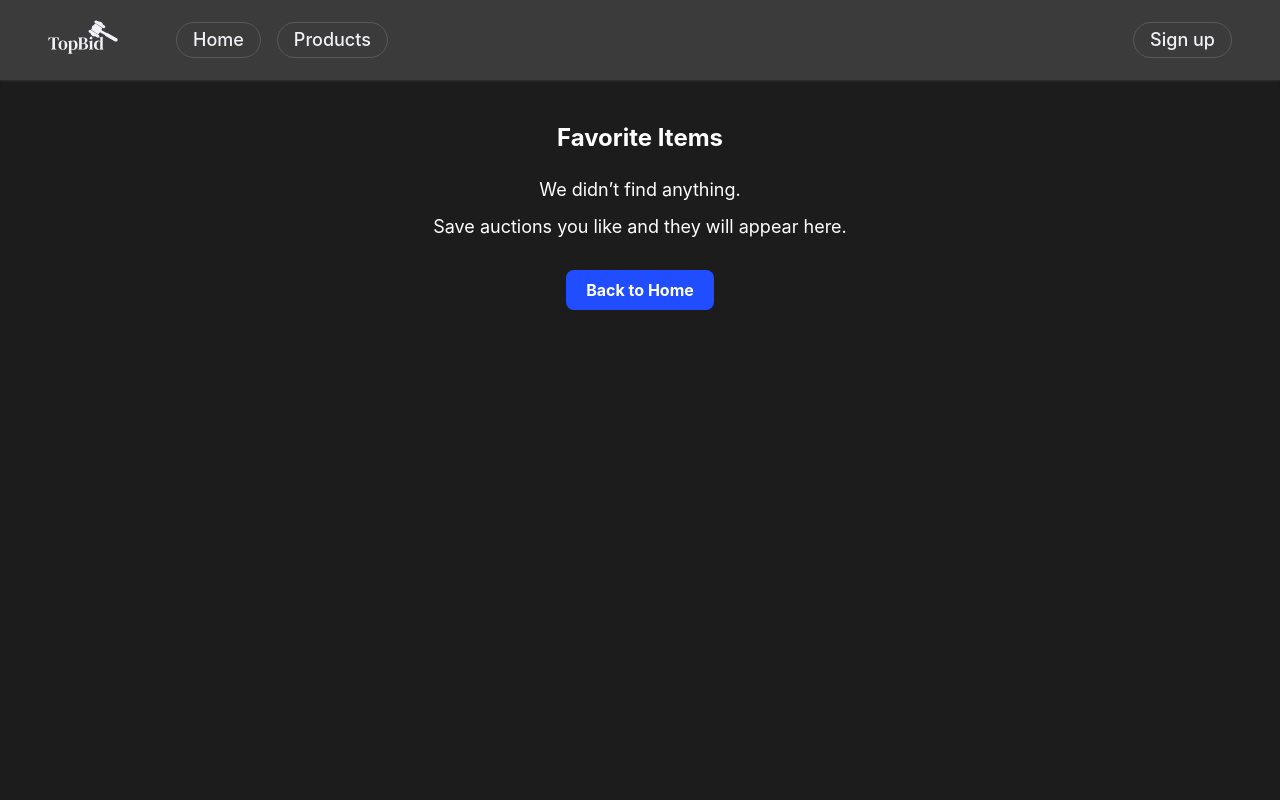
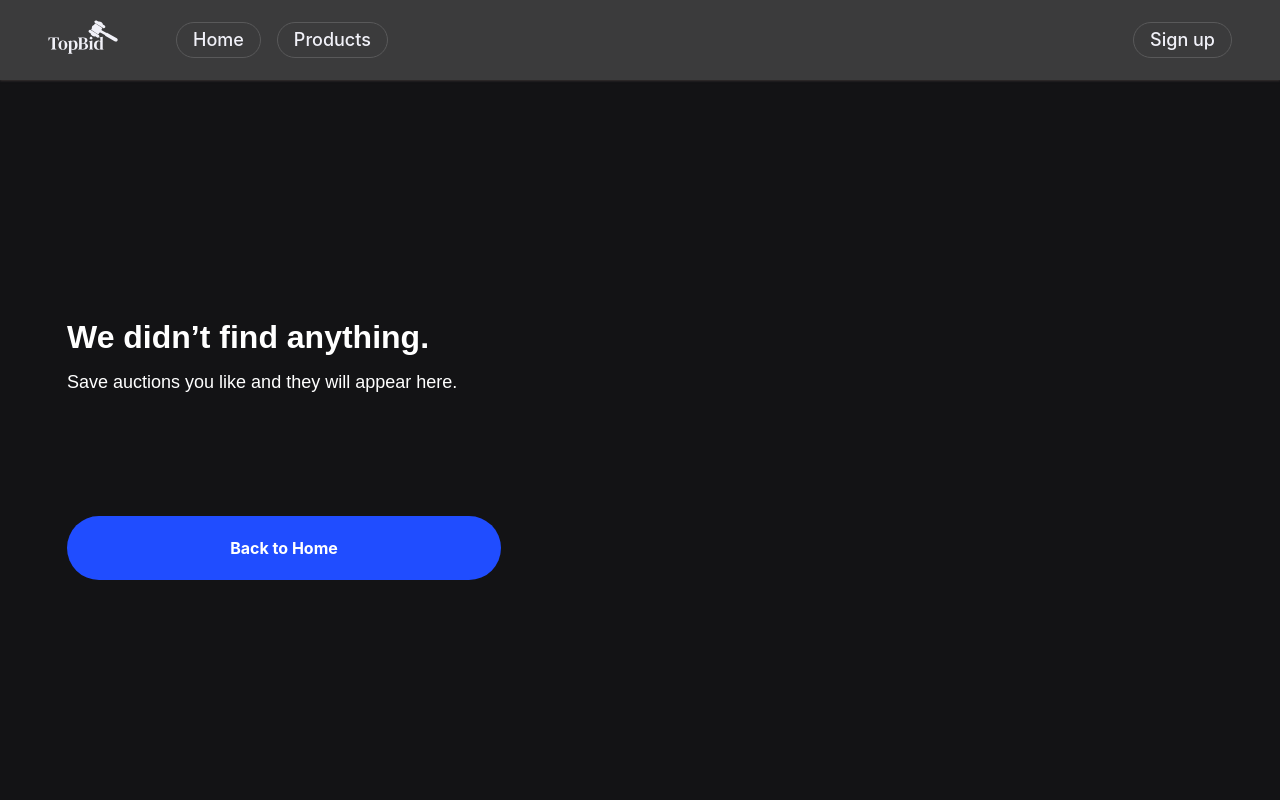
Before and after one commit to Eater228/team-project-fe, a React (Vite) app: page /#/save in a window 1280 px wide. Shown: the top 800 px of the page. Built offline with nearby package versions, Linux system fonts and the light colour scheme.

Commit message:
Update modal and save page, change widht icons navbar

```diff
--- a/src/Component/FavoritePage/FavoritePage.module.scss
+++ b/src/Component/FavoritePage/FavoritePage.module.scss
@@ -1,37 +1,69 @@
 .favoritePage {
+  // display: flex;
+  // align-items: center;
+  // justify-content: center;
   padding: 20px;
   min-height: 100vh; // Ensure the component stretches to the full height of the viewport
-  background-color: #1C1C1D;
+  // background-color: #1C1C1D;
   color: #fff;
 
-  h2 {
-    font-size: 24px;
-    margin-bottom: 20px;
-  }
+  // h2 {
+  //   font-family: 'Lexend Exa', sans-serif;
+  //   font-weight: 600;
+  //   font-size: 32px;
+  //   line-height: 35.2px;
+  //   letter-spacing: -5%;
+  //   margin-bottom: 20px;
+  // }
 
   p {
+    font-family: 'Lexend Exa', sans-serif;
+    font-weight: 500;
     font-size: 18px;
+    line-height: 27px;
+    letter-spacing: -8%;
   }
 }
 
 .noItemsMessage {
-  text-align: center;
+  display: flex;
+  flex-direction: column;
+  // align-items: center;
+  justify-content: center;
+  text-align: left; /* Align text to the left */
   font-size: 18px;
-  margin-top: 20px;
+  margin: 220px 0 0 47px;
+
+  h2 {
+    font-family: 'Lexend Exa', sans-serif;
+    font-weight: 600;
+    font-size: 32px;
+    line-height: 35.2px;
+    letter-spacing: -5%;
+    margin: 0;
+  }
 
   p {
-    margin: 10px 0;
+    font-family: 'Lexend Exa', sans-serif;
+    font-weight: 500;
+    font-size: 18px;
+    line-height: 27px;
+    letter-spacing: -8%;
+    margin: 14px 0 0 0;
   }
 
   .backToHomeButton {
-    margin-top: 20px;
-    padding: 10px 20px;
+    margin-top: 120px;
+    padding: 8px;
+    width: 434px;
+    height: 64px;
+    gap: 8px;
+    border-radius: 100px;
     font-size: 16px;
     font-weight: bold;
     color: #fff;
     background-color: #204dff;
     border: none;
-    border-radius: 8px;
     cursor: pointer;
 
     &:hover {
--- a/src/Component/FavoritePage/FavoritePage.tsx
+++ b/src/Component/FavoritePage/FavoritePage.tsx
@@ -16,12 +16,11 @@ export const FavoritePage: React.FC = () => {
 
   return (
     <div className={styles.favoritePage}>
-      <h2>Favorite Items</h2>
       {favoriteItems.length > 0 ? (
         <CardList products={favoriteItems} name="Favorites" itemsPerPage={12} />
       ) : (
         <div className={styles.noItemsMessage}>
-          <p>We didn’t find anything.</p>
+          <h2>We didn’t find anything.</h2>
           <p>Save auctions you like and they will appear here.</p>
           <button className={styles.backToHomeButton} onClick={handleBackToHome}>
             Back to Home
--- a/src/Component/NavBar/Navbar.module.scss
+++ b/src/Component/NavBar/Navbar.module.scss
@@ -53,6 +53,26 @@
   }
 }
 
+.createButton {
+  padding: 8px 16px;
+  border-radius: 50px;
+  border: 1px solid #59595a;
+  background-color: #204dff;
+  display: flex;
+  align-items: center;
+  color: #f1f1f8;
+  font-size: 18px;
+  font-weight: 500;
+  line-height: 18px;
+  text-decoration: none;
+  height: 100%;
+  letter-spacing: -8%;
+
+  &:hover {
+    background-color: #5073ff;
+  }
+}
+
 .active {
   background-color: #ecd57b;
   color: #1c1c1d;
@@ -86,14 +106,14 @@
   border: none;
   cursor: pointer;
   position: relative;
-  width: 48px;
-  height: 48px;
+  width: 35px;
+  height: 35px;
   padding: 0;
 }
 
 .notificationButton img {
-  width: 48px;
-  height: 48px;
+  width: 35px;
+  height: 35px;
 }
 
 .notificationDropdown {
@@ -154,7 +174,7 @@
   font-size: 16px;
   font-weight: 500;
   color: #f1f1f8;
-  padding: 8px 16px;
+  padding: 8px 0;
   border-radius: 50px;
   // border: 1px solid #59595a;
   // background-color: #1c1c1d;
@@ -169,8 +189,8 @@
   display: flex;
   align-items: center;
   justify-content: center;
-  width: 48px;
-  height: 48px;
+  width: 32px;
+  height: 32px;
   border: 1px solid white;
   border-radius: 50%;
   // background-color: #204dff;
--- a/src/Component/NavBar/Navbar.tsx
+++ b/src/Component/NavBar/Navbar.tsx
@@ -58,7 +58,7 @@ export const Navbar = () => {
           ) : (
             <>
               <li className={styles.item}>
-                <NavLink className={getLinkClass} to="/create">Create auction</NavLink>
+                <NavLink className={styles.createButton} to="/create">Create auction</NavLink>
               </li>
               <li className={styles.item}>
                 <NavLink to="/CreateAuction">
@@ -82,22 +82,13 @@ export const Navbar = () => {
                 )}
               </li>
               <li className={styles.item}>
-                <div onClick={toggleProfileModal} className={styles.profileIcon}>
+                <div onClick={toggleProfileModal}>
                   <img
                     src={currentUser?.profile_pic || "/img/icons/default-user.svg"}
                     alt="User"
                     className={styles.userPhoto}
                   />
-                  {showProfileModal && <ProfileModal onClose={toggleProfileModal} />}
                 </div>
-              </li>
-              <li className={styles.itemEnd}>
-                <button
-                  className={classNames(styles.itemEnd, styles.linkButton)}
-                  onClick={handleLogout}
-                >
-                  Log Out
-                </button>
               </li>
             </>
           )}
@@ -105,7 +96,7 @@ export const Navbar = () => {
       </ul>
 
       {/* Модальне вікно профілю */}
-
+      {showProfileModal && <ProfileModal onClose={toggleProfileModal} />}
     </nav>
   );
 };
--- a/src/Component/ProfileModal/ProfileModal.module.scss
+++ b/src/Component/ProfileModal/ProfileModal.module.scss
@@ -82,7 +82,7 @@
   width: 100%;
   height: 1px; /* Висота лінії */
   background-color: #505051; /* Колір лінії */
-  margin: 0 0 28px 0; /* Відступи */
+  margin: 0 0 16px 0; /* Відступи */
 }
 
 .actions {
@@ -103,7 +103,8 @@
   .profileButton {
     display: flex;
     flex-direction: column;
-    gap: 24px;
+    margin-top: 16px;
+    // gap: 24px;
 
     button {
       display: flex;
```
